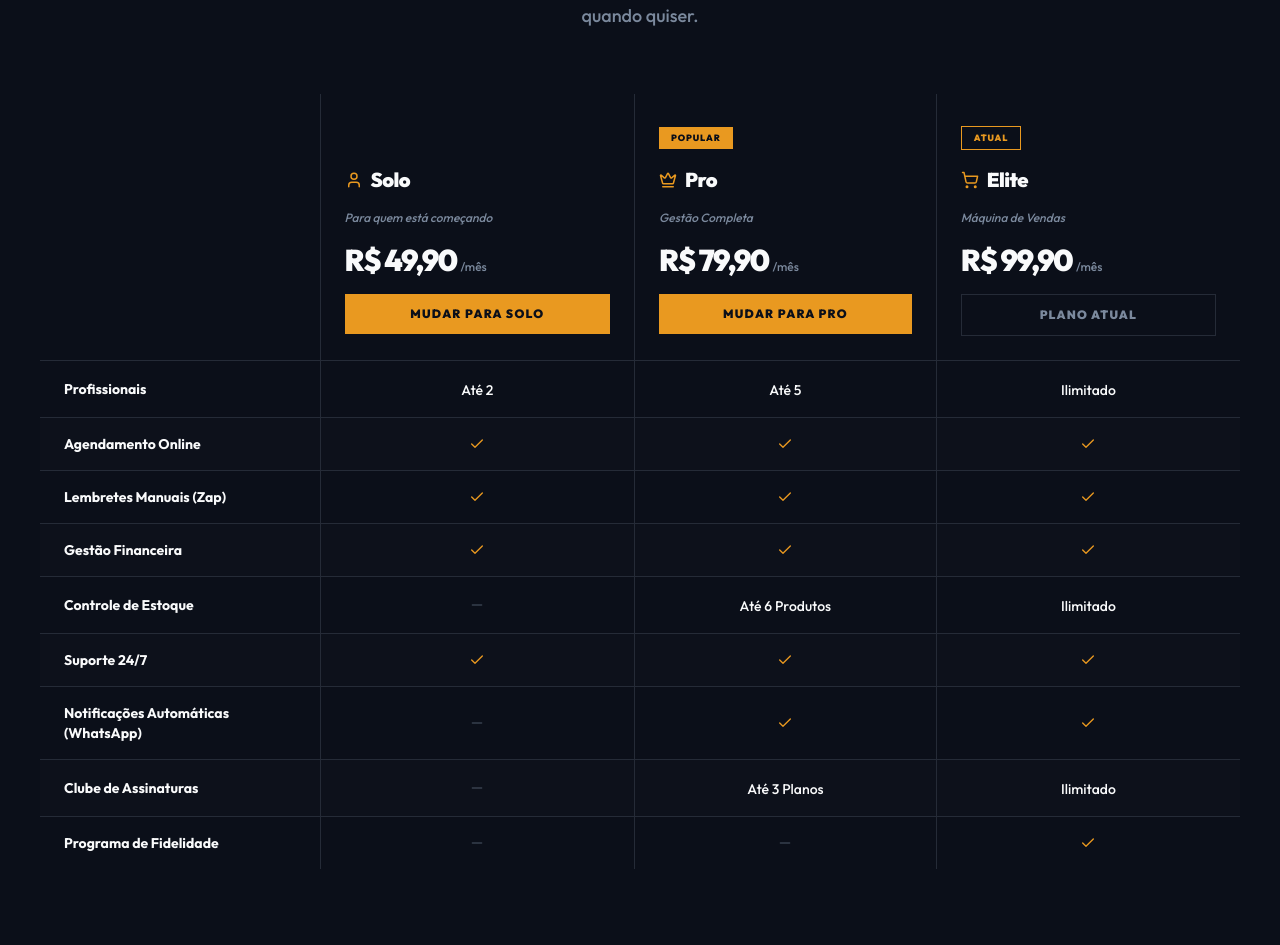
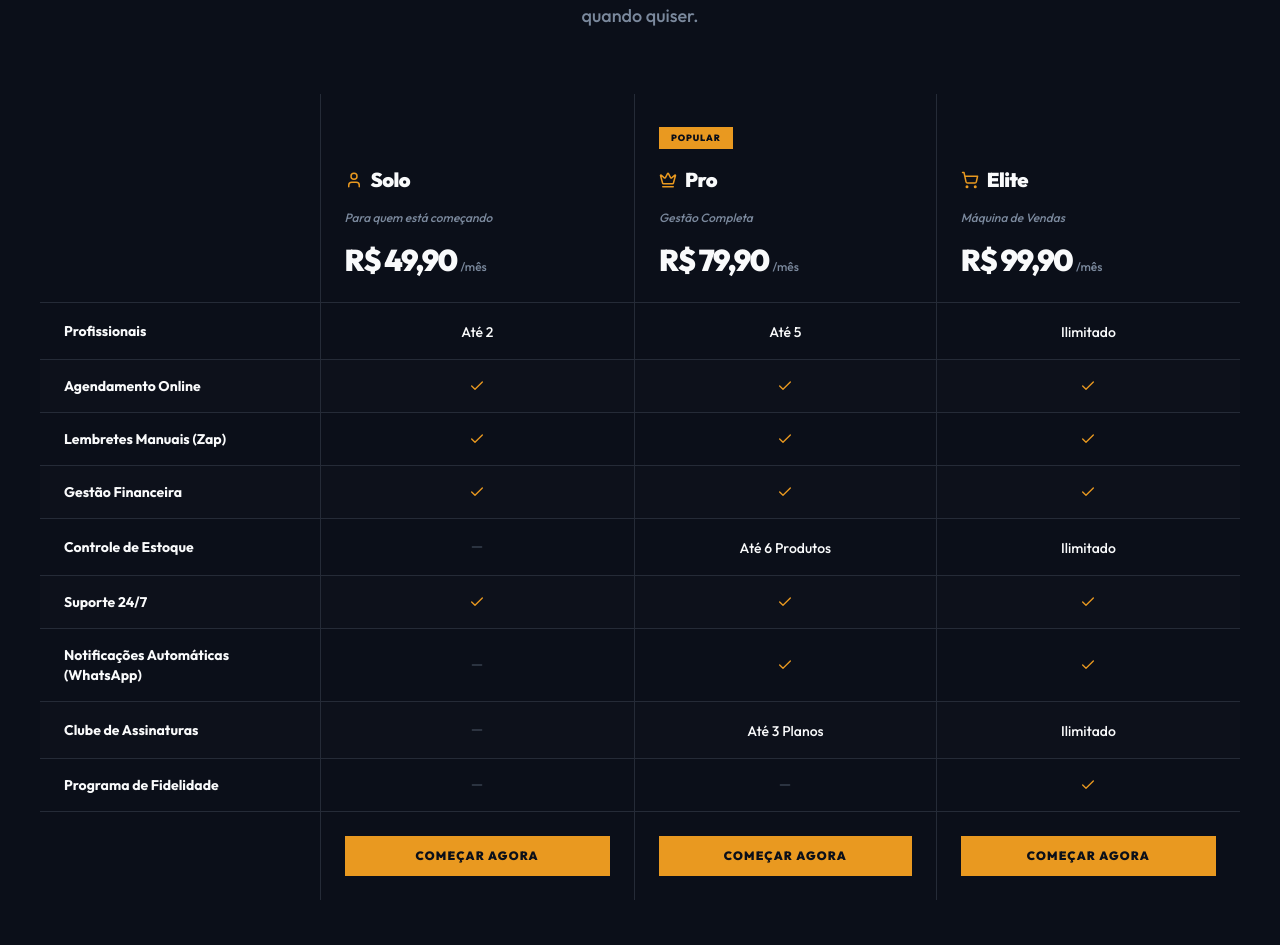
Before and after one commit to OrionProjectsSobral/rigelbarberlandingpage, a React (Vite) app: page / in a window 1280 px wide. Shown: the part 8227-9172 px from the top of the page. Built offline with nearby package versions, Linux system fonts and the light colour scheme; the HTML template or start-up script is replaced by a standard one.

Commit message:
financial fixed

```diff
--- a/src/components/landing/PricingSection.tsx
+++ b/src/components/landing/PricingSection.tsx
@@ -9,27 +9,24 @@ const plans = [
     icon: User,
     description: "Para quem está começando",
     price: "49,90",
-    cta: "Mudar para Solo",
+    cta: "Começar Agora",
     popular: false,
-    current: false,
   },
   {
     name: "Pro",
     icon: Crown,
     description: "Gestão Completa",
     price: "79,90",
-    cta: "Mudar para Pro",
+    cta: "Começar Agora",
     popular: true,
-    current: false,
   },
   {
     name: "Elite",
     icon: ShoppingCart,
     description: "Máquina de Vendas",
     price: "99,90",
-    cta: "Plano Atual",
+    cta: "Começar Agora",
     popular: false,
-    current: true,
   },
 ];
 
@@ -126,11 +123,6 @@ const PricingSection = () => {
                               Popular
                             </span>
                           )}
-                          {plan.current && (
-                            <span className="px-3 py-1 border border-primary text-primary text-[9px] font-black uppercase tracking-widest rounded-sm">
-                              Atual
-                            </span>
-                          )}
                         </div>
 
                         {/* Name + Icon */}
@@ -155,16 +147,6 @@ const PricingSection = () => {
                             /mês
                           </span>
                         </div>
-
-                        {/* CTA */}
-                        <button
-                          className={`w-full py-3 text-xs font-black uppercase tracking-widest rounded-md transition-all ${plan.current
-                              ? "border border-border text-text-secondary cursor-default"
-                              : "bg-primary text-primary-foreground hover:brightness-110"
-                            }`}
-                        >
-                          {plan.cta}
-                        </button>
                       </div>
                     </th>
                   );
@@ -194,6 +176,22 @@ const PricingSection = () => {
                 </tr>
               ))}
             </tbody>
+
+            {/* CTA BUTTONS ROW */}
+            <tfoot>
+              <tr className="border-t border-border">
+                <td className="px-6 py-6"></td>
+                {plans.map((plan) => (
+                  <td key={plan.name} className="px-6 py-6 border-l border-border">
+                    <button
+                      className="w-full py-3 text-xs font-black uppercase tracking-widest rounded-md transition-all bg-primary text-primary-foreground hover:brightness-110"
+                    >
+                      {plan.cta}
+                    </button>
+                  </td>
+                ))}
+              </tr>
+            </tfoot>
           </table>
         </motion.div>
 
@@ -219,11 +217,6 @@ const PricingSection = () => {
                         Popular
                       </span>
                     )}
-                    {plan.current && (
-                      <span className="px-3 py-1 border border-primary text-primary text-[9px] font-black uppercase tracking-widest rounded-sm">
-                        Atual
-                      </span>
-                    )}
                   </div>
                   <div className="flex items-center gap-2">
                     <Icon size={18} className="text-primary" />
@@ -242,14 +235,6 @@ const PricingSection = () => {
                       /mês
                     </span>
                   </div>
-                  <button
-                    className={`w-full py-3 text-xs font-black uppercase tracking-widest rounded-md transition-all mt-2 ${plan.current
-                        ? "border border-border text-text-secondary cursor-default"
-                        : "bg-primary text-primary-foreground hover:brightness-110"
-                      }`}
-                  >
-                    {plan.cta}
-                  </button>
                 </div>
 
                 {/* Feature list */}
@@ -267,6 +252,17 @@ const PricingSection = () => {
                     </div>
                   ))}
                 </div>
+
+                {/* CTA at bottom */}
+                <div className="p-6 border-t border-border">
+                  <button
+                    className="w-full py-3 text-xs font-black uppercase tracking-widest rounded-md transition-all bg-primary text-primary-foreground hover:brightness-110"
+                  >
+                    {plan.cta}
+                  </button>
+                </div>
+
+
               </motion.div>
             );
           })}
```
